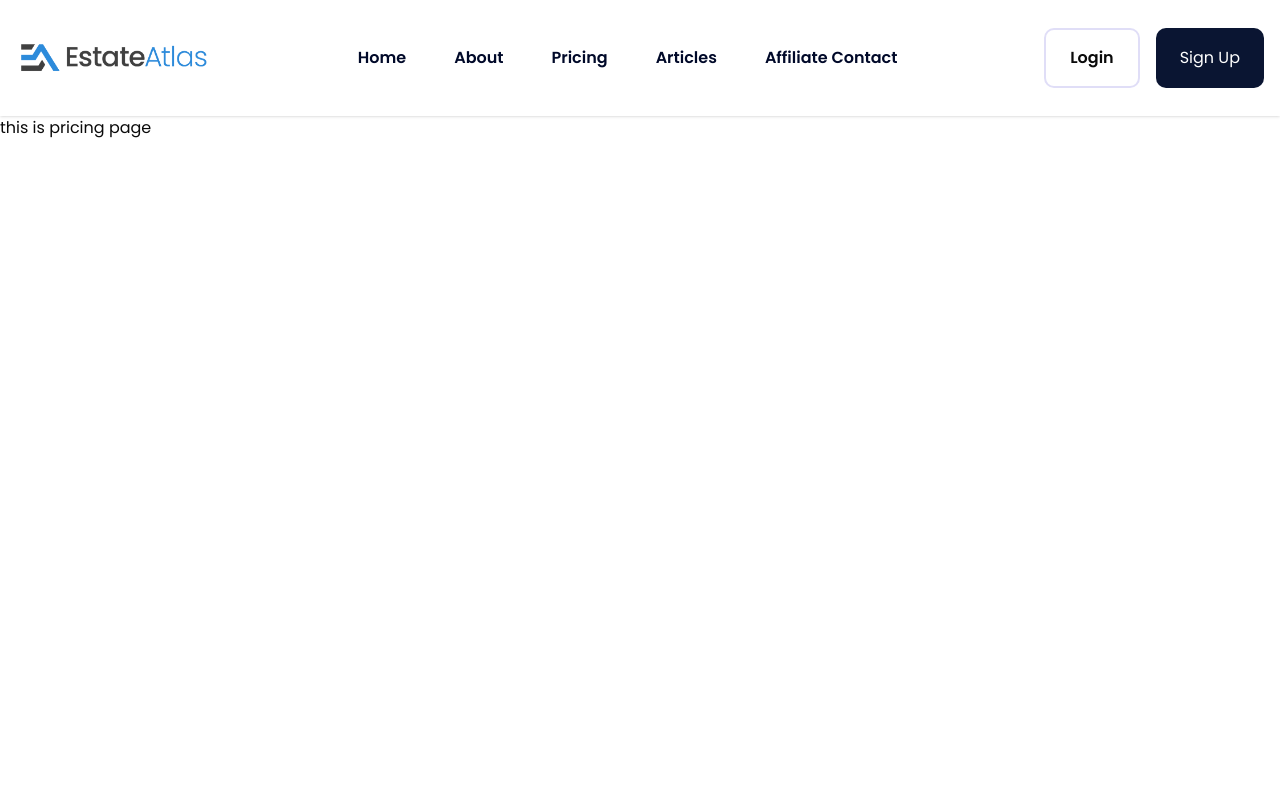
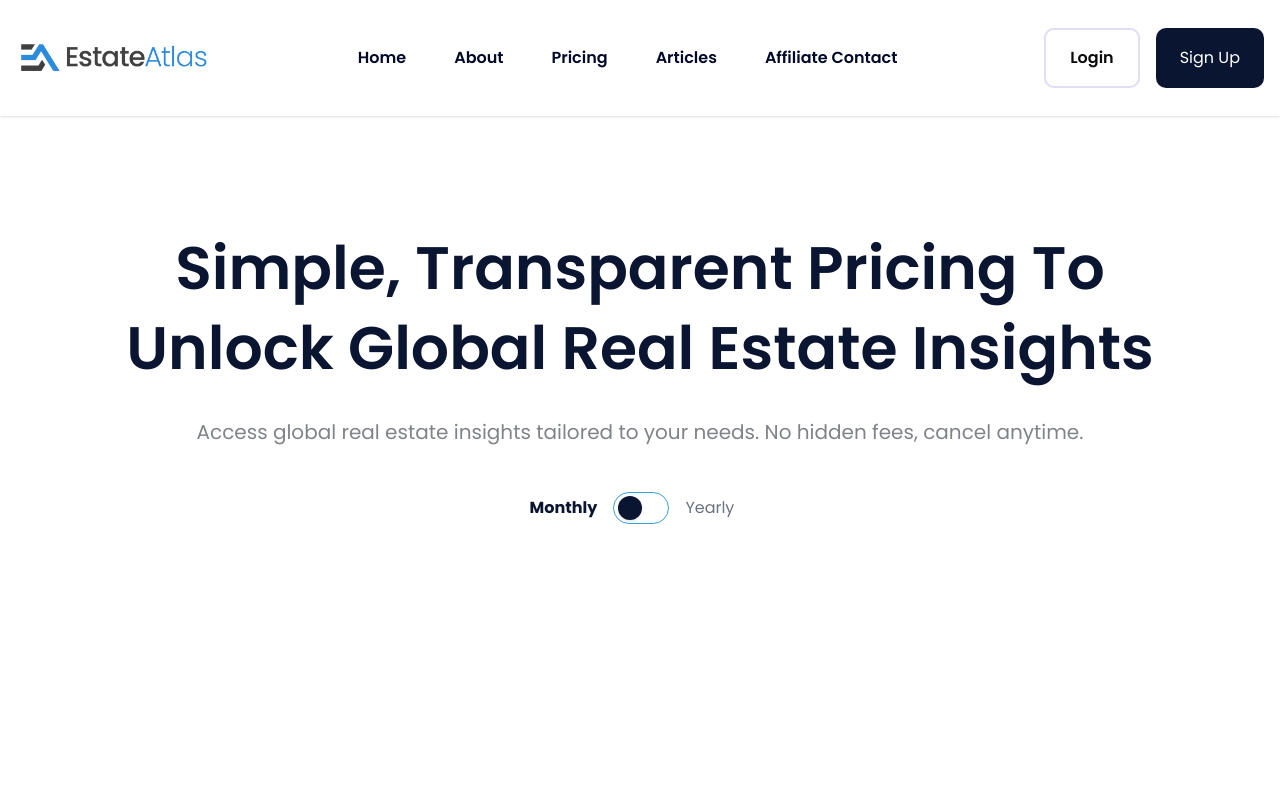
Before and after one commit to mubashirbappi5/EstateAtlas, a Next.js app: page /pricing in a window 1280 px wide. Shown: the top 800 px of the page. Built offline with nearby package versions, Linux system fonts and the light colour scheme.

Commit message:
starting pricing page and complate pricing page hero section

```diff
--- a/src/app/pricing/page.tsx
+++ b/src/app/pricing/page.tsx
@@ -1,12 +1,28 @@
+import ToggleButton from '@/components/Pricing/ToggleButton';
 import React from 'react';
 
 const Pricing = () => {
-    return (
-        <div>
-            this is pricing page
+  return (
+    <div>
 
-        </div>
-    );
+        {/* Pricing hero section */}
+      <div className="md:container mx-auto md:mb-40 mb-7 md:p-8 p-2 text-[#0A1532] text-center">
+        <h1 className="md:text-6xl text-4xl mt-20 text-center font-semibold leading-relaxed md:leading-[5rem]">
+          Simple, Transparent Pricing To <br /> Unlock Global Real Estate Insights
+        </h1>
+        <p className="mt-6 text-xl md:text-xl text-center text-[#80838A] leading-loose">
+          Access global real estate insights tailored to your needs. No hidden fees, cancel anytime.
+        </p>
+
+       <div className='flex justify-center mt-10'>
+        <ToggleButton/>
+
+
+
+       </div>
+      </div>
+    </div>
+  );
 };
 
 export default Pricing;
--- /dev/null
+++ b/src/components/Pricing/ToggleButton.tsx
@@ -0,0 +1,33 @@
+"use client";
+import React, { useState } from 'react';
+
+const ToggleButton: React.FC = () => {
+  const [selected, setSelected] = useState<'monthly' | 'yearly'>('monthly');
+
+  return (
+    <div className="flex items-center gap-4">
+      <span className={selected === 'monthly' ? 'text-[#0A1532] font-bold' : 'text-gray-500'}>
+        Monthly
+      </span>
+      <button
+        className="w-14 h-8  border border-[#3BA1DF] rounded-full flex items-center px-1 transition"
+        onClick={() => setSelected(selected === 'monthly' ? 'yearly' : 'monthly')}
+        aria-label="Toggle Monthly/Yearly"
+      >
+        <span
+          className={`h-6 w-6 bg-[#0A1532] rounded-full shadow transition-transform duration-300 ${
+            selected === 'yearly' ? 'translate-x-6' : ''
+          }`}
+        />
+      </button>
+      <span className={selected === 'yearly' ? 'text-[#0A1532] font-bold' : 'text-gray-500'}>
+        Yearly
+      </span>
+
+        <span className={` ${selected === 'yearly' && 'text-[#3BA1DF] border border-[#3BA1DF] rounded-full px-2 text-sm'} `}>
+            {selected === 'yearly' && '15% off'}</span>
+    </div>
+  );
+};
+
+export default ToggleButton;
```
